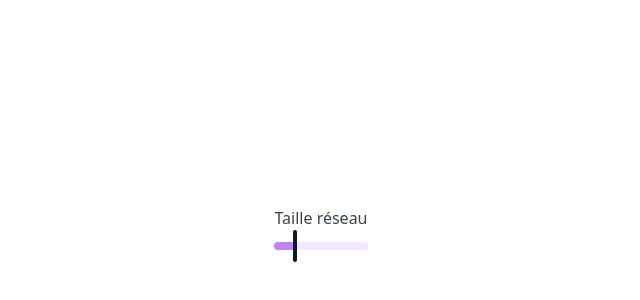
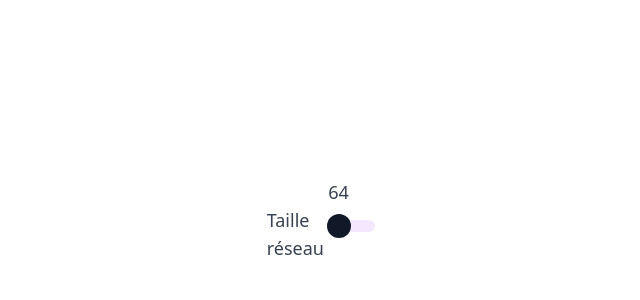
Before and after one commit to francoislang/ising-2d, a Nuxt app in the folder apps/web/: page / in a window 1280 px wide. Shown: the part 166-466 px from the top of the page, without its empty margins (319-959 px from the left). Built offline with nearby package versions, Linux system fonts and the light colour scheme.

Commit message:
wip(app): input range

```diff
--- a/apps/web/components/common/input-range.vue
+++ b/apps/web/components/common/input-range.vue
@@ -1,28 +1,89 @@
 <script setup lang="ts">
   import { ref, computed, onUnmounted } from 'vue';
 
-  const props = defineProps<{
-    modelValue: number;
-    min?: number;
-    max?: number;
-    step?: number;
-    label?: string;
-  }>();
+  const props = withDefaults(
+    defineProps<{
+      modelValue: number;
+      min?: number;
+      max?: number;
+      step?: number;
+      label?: string;
+      place?: string;
+      size?: string;
+    }>(),
+    {
+      place: 'top',
+      size: 'xs',
+    },
+  );
 
-  const emit = defineEmits<{
-    'update:modelValue': [value: number];
-  }>();
+  const isDragging = ref(false);
+  const sliderContainer = ref<HTMLElement | null>(null);
 
   const min = computed(() => props.min ?? 0);
   const max = computed(() => props.max ?? 100);
   const step = computed(() => props.step ?? 1);
 
-  const isDragging = ref(false);
-  const sliderContainer = ref<HTMLElement | null>(null);
-
   const percentage = computed(() => {
     return ((props.modelValue - min.value) / (max.value - min.value)) * 100;
   });
+
+  const placeTitleClass = computed(() => {
+    if (!props.place) return;
+
+    switch (props.place) {
+      case 'top':
+        return 'flex-col';
+      case 'bottom':
+        return 'flex-col-reverse';
+      case 'left':
+        return 'flex-row';
+      case 'right':
+        return 'flex-row-reverse';
+    }
+  });
+
+  const sizeConfig = computed(() => {
+    switch (props.size) {
+      case 'xs':
+        return {
+          text: 'text-xs',
+          track: 'h-1',
+          handle: 'w-3 h-3',
+          valueOffset: '-top-4',
+          container: 'h-6',
+        };
+      case 'md':
+        return {
+          text: 'text-base',
+          track: 'h-2',
+          handle: 'w-5 h-5',
+          valueOffset: '-top-6',
+          container: 'h-8',
+        };
+      case 'lg':
+        return {
+          text: 'text-lg',
+          track: 'h-3',
+          handle: 'w-6 h-6',
+          valueOffset: '-top-7',
+          container: 'h-10',
+        };
+      case 'sm':
+      default:
+        return {
+          text: 'text-sm',
+          track: 'h-1.5',
+          handle: 'w-4 h-4',
+          valueOffset: '-top-5',
+          container: 'h-7',
+        };
+    }
+  });
+
+  const emit = defineEmits<{
+    'update:modelValue': [value: number];
+  }>();
 
   const updateSlider = (event: MouseEvent) => {
     if (!sliderContainer.value) return;
@@ -68,27 +129,38 @@
 </script>
 
 <template>
-  <div class="w-full max-w-sm">
-    <label class="text-gray-700">
+  <div class="w-full flex gap-1" :class="[placeTitleClass, sizeConfig.maxWidth]">
+    <label v-if="label" class="text-gray-700 block" :class="sizeConfig.text">
       {{ label }}
     </label>
     <div
       ref="sliderContainer"
-      class="relative w-full h-8 flex items-center cursor-pointer select-none touch-none"
+      class="relative w-full flex items-center cursor-pointer select-none touch-none"
+      :class="sizeConfig.container"
       @mousedown.prevent="handleMouseDown"
     >
-      <div class="w-full h-2 bg-purple-100 rounded-full" />
+      <div class="w-full bg-purple-100 rounded-full" :class="sizeConfig.track" />
       <div
-        class="absolute top-1/2 -translate-y-1/2 left-0 h-2 bg-purple-400 rounded-l-full"
+        class="absolute top-1/2 -translate-y-1/2 left-0 bg-purple-400 rounded-l-full"
+        :class="sizeConfig.track"
         :style="{ width: percentage + '%' }"
       />
 
+      <!-- Valeur affichée au-dessus du curseur -->
       <div
-        class="absolute top-1/2 -translate-x-1/2 -translate-y-1/2 w-8 h-8 flex items-center justify-center"
+        class="absolute -translate-x-1/2 text-gray-700 font-medium"
+        :class="[sizeConfig.text, sizeConfig.valueOffset]"
         :style="{ left: percentage + '%' }"
       >
-        <div class="bg-gray-900 w-1 h-full rounded-full" />
+        {{ modelValue }}
       </div>
+
+      <!-- Curseur -->
+      <div
+        class="absolute top-1/2 -translate-x-1/2 -translate-y-1/2 bg-gray-900 rounded-full"
+        :class="sizeConfig.handle"
+        :style="{ left: percentage + '%' }"
+      />
     </div>
   </div>
 </template>
--- a/apps/web/pages/index.vue
+++ b/apps/web/pages/index.vue
@@ -9,7 +9,15 @@
 <template>
   <div>
     <div>
-      <InputRange v-model="network_length" :min="8" :max="256" :step="8" label="Taille réseau" />
+      <InputRange
+        v-model="network_length"
+        :min="8"
+        :max="256"
+        :step="8"
+        place="left"
+        label="Taille réseau"
+        size="lg"
+      />
     </div>
   </div>
 </template>
```
